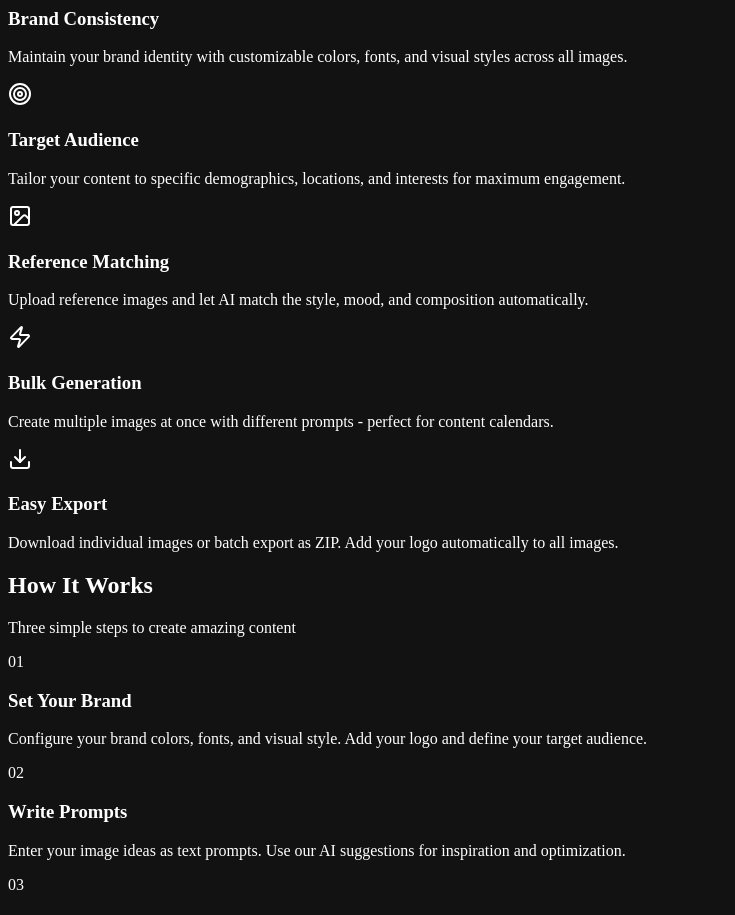
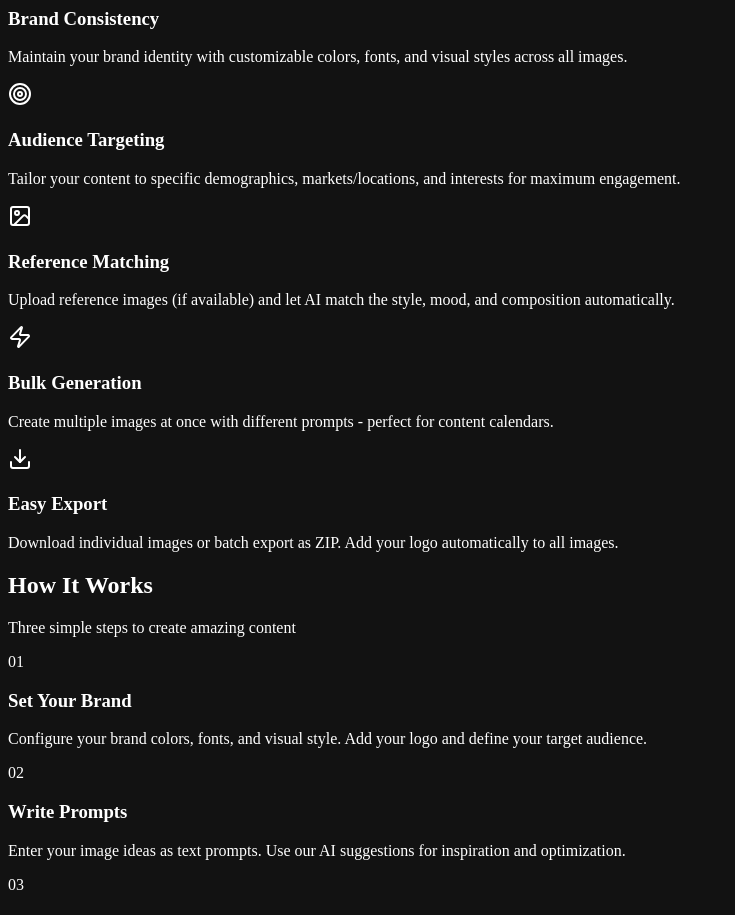
Before and after one commit to Ibrahim-newaeon/Social-Media-Image-Generator, a React (Vite) app in the folder client/: page / in a window 1280 px wide. Shown: the part 800-1715 px from the top of the page, without its empty margins (0-735 px from the left). Built offline with nearby package versions, Linux system fonts and the light colour scheme; a web font is replaced by a local one.

Commit message:
Update landing page to match UI label changes
- Change 'Target Audience' to 'Audience Targeting'
- Update description to mention 'markets/locations'
- Add 'if available' to reference images description

```diff
--- a/client/src/components/LandingPage.tsx
+++ b/client/src/components/LandingPage.tsx
@@ -29,13 +29,13 @@ export default function LandingPage({ onGetStarted }: LandingPageProps) {
     },
     {
       icon: <Target className="w-6 h-6" />,
-      title: "Target Audience",
-      description: "Tailor your content to specific demographics, locations, and interests for maximum engagement.",
+      title: "Audience Targeting",
+      description: "Tailor your content to specific demographics, markets/locations, and interests for maximum engagement.",
     },
     {
       icon: <Image className="w-6 h-6" />,
       title: "Reference Matching",
-      description: "Upload reference images and let AI match the style, mood, and composition automatically.",
+      description: "Upload reference images (if available) and let AI match the style, mood, and composition automatically.",
     },
     {
       icon: <Zap className="w-6 h-6" />,
```
